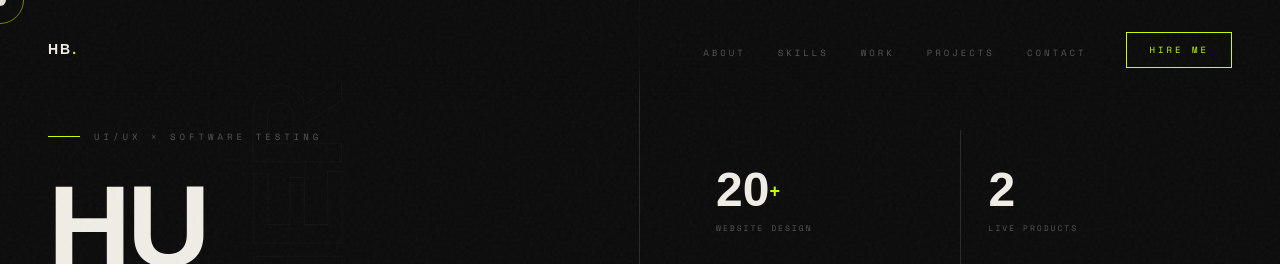
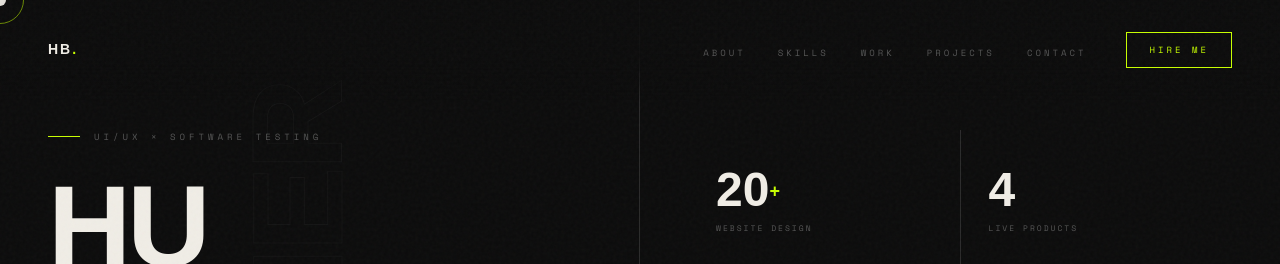
Before and after one commit to husainoffc-crypto/Portfolio-1, a React (Vite) app: page / in a window 1280 px wide. Shown: the top 264 px of the page. Built offline with nearby package versions, Linux system fonts and the light colour scheme; a web font is replaced by a local one.

Commit message:
Changed year

```diff
--- a/src/app/components/portfolio/Experience.tsx
+++ b/src/app/components/portfolio/Experience.tsx
@@ -17,7 +17,7 @@ export function Experience() {
         <div className="exp-item rv">
           <div className="exp-l">
             <div>
-              <div className="ex-yr">2022 — 2023</div>
+              <div className="ex-yr">2024 — 2026</div>
               <div className="ex-co">Runtime<br />Solutions</div>
             </div>
             <div className="ex-role">UI/UX Designer</div>
--- a/src/app/components/portfolio/Hero.tsx
+++ b/src/app/components/portfolio/Hero.tsx
@@ -77,7 +77,7 @@ export function Hero() {
             <div className="hng-l">Website Design</div>
           </div>
           <div className="hng">
-            <div className="hng-n">2</div>
+            <div className="hng-n">4</div>
             <div className="hng-l">Live Products</div>
           </div>
           <div className="hng">
```
